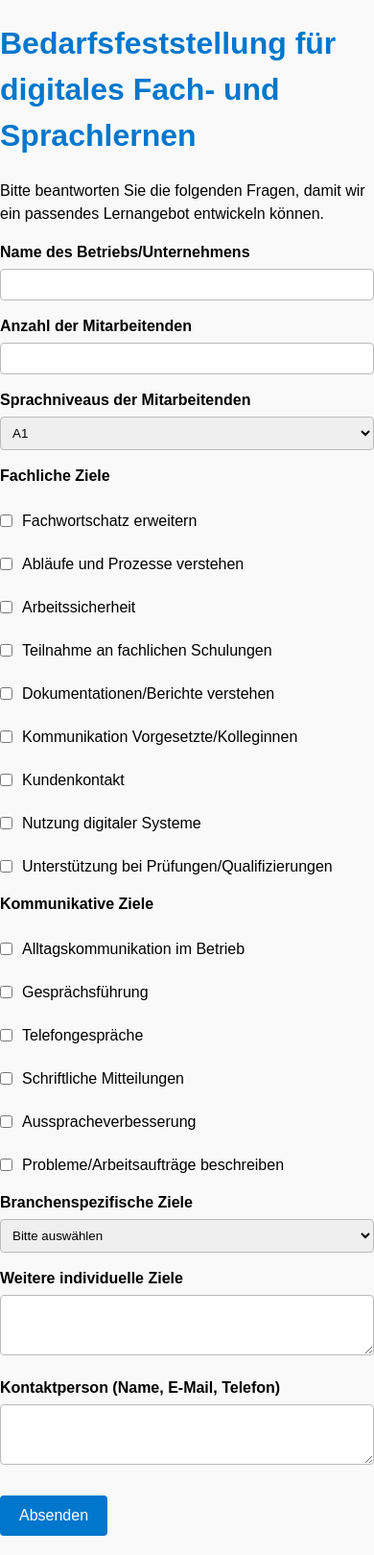
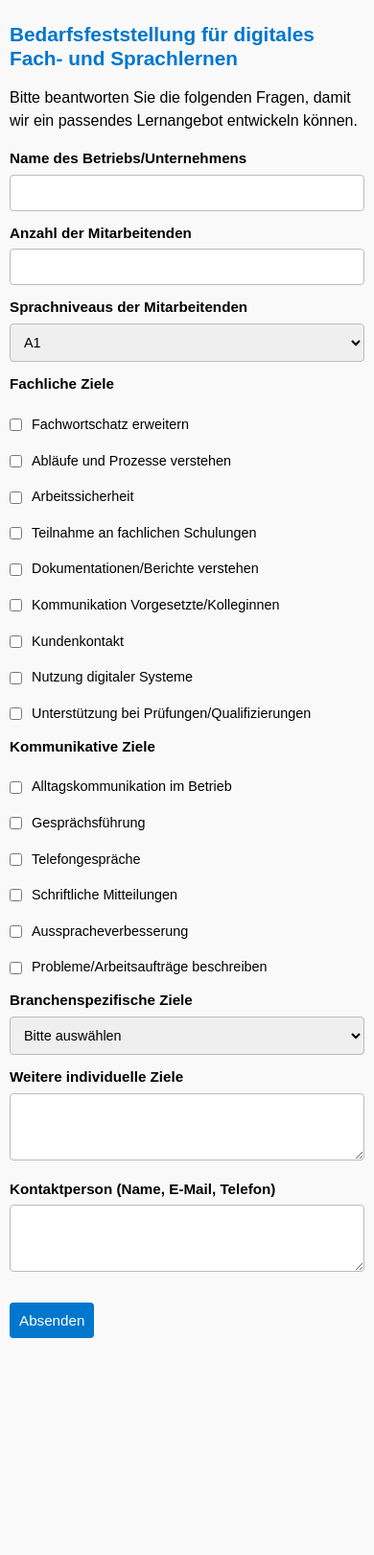
Before and after one commit to ani888m/werkstattsprache, a Flask app: page /bedarfsfeststellung in a window 390 px wide. Shown: the whole page at 96% size. After the commit the page ends 1394 px from the top, so only its background shows below. Run offline with Flask 3, Linux system fonts and the light colour scheme.

Commit message:
Update bedarfsfeststellung.html

```diff
--- a/templates/bedarfsfeststellung.html
+++ b/templates/bedarfsfeststellung.html
@@ -64,6 +64,71 @@
     }
     .zusatzfragen {
       margin-top: 10px;
+    }
+
+     /* 🌐 MOBILE OPTIMIERUNG */
+    @media (max-width: 768px) {
+      body {
+        max-width: 100%;
+        margin: 0;
+        padding: 15px;
+      }
+
+      h1 {
+        font-size: 1.5rem;
+        line-height: 1.2;
+      }
+
+      label {
+        font-size: 0.95rem;
+        margin-top: 12px;
+      }
+
+      input, select, textarea {
+        font-size: 1rem;
+        padding: 10px;
+      }
+
+      button {
+        font-size: 1rem;
+        padding: 12px;
+      }
+
+      .checkbox-group label {
+        font-size: 0.95rem;
+      }
+
+      .checkbox-group {
+        gap: 4px;
+      }
+
+      .success {
+        font-size: 0.95rem;
+      }
+    }
+
+    /* 📱 SEHR KLEINE BILDSCHIRME */
+    @media (max-width: 480px) {
+      body {
+        padding: 10px;
+      }
+
+      h1 {
+        font-size: 1.3rem;
+      }
+
+      button {
+        padding: 10px;
+        font-size: 0.95rem;
+      }
+
+      input, select, textarea {
+        font-size: 0.9rem;
+      }
+
+      .checkbox-group label {
+        font-size: 0.9rem;
+      }
     }
   </style>
 </head>
```
